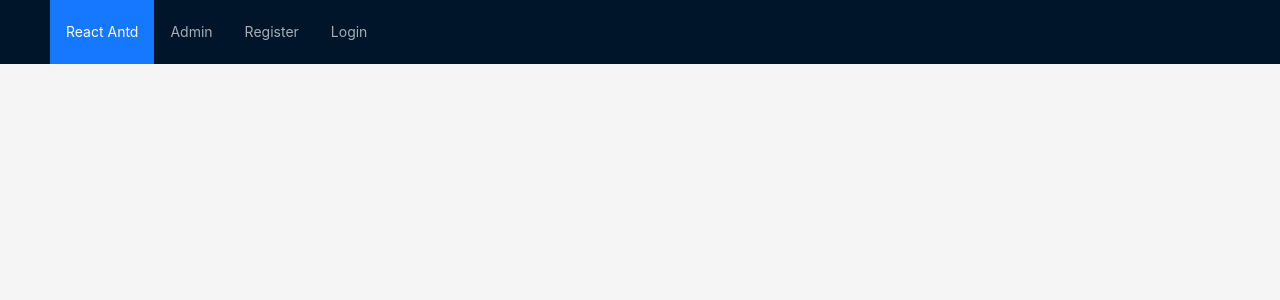
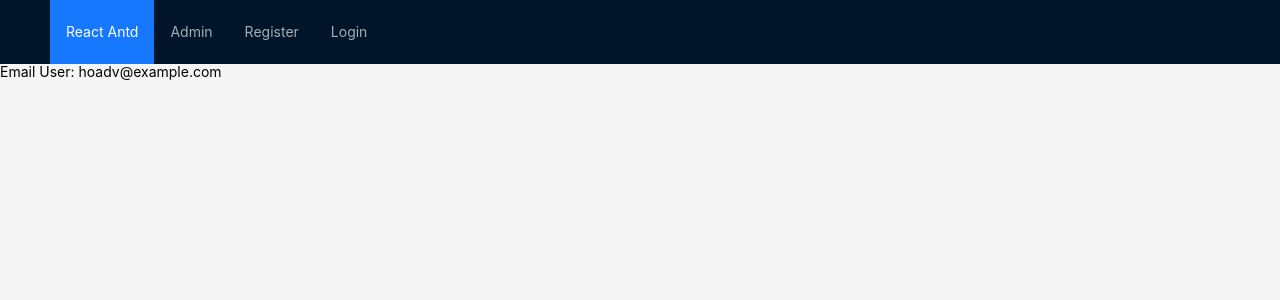
Before and after one commit to vanhoa690/web2091-react-sp25, a React (Vite) app: page / in a window 1280 px wide. Shown: the top 300 px of the page. Built offline with nearby package versions, Linux system fonts and the light colour scheme.

Commit message:
useContext

```diff
--- a/src/layouts/Client.tsx
+++ b/src/layouts/Client.tsx
@@ -1,8 +1,14 @@
 import { Layout, Menu } from "antd";
 import { Header } from "antd/es/layout/layout";
+import { useContext } from "react";
 import { Link, Outlet } from "react-router-dom";
+import { UserContext } from "../contexts/userContext";
 
 const ClientLayout = () => {
+  const context = useContext(UserContext);
+  const { user } = context;
+  console.log(user);
+
   return (
     <Layout style={{ minHeight: "100vh" }}>
       <Header>
@@ -21,6 +27,7 @@ const ClientLayout = () => {
           </Menu.Item>
         </Menu>
       </Header>
+      Email User: {user?.email}
       <Outlet />
     </Layout>
   );
```
